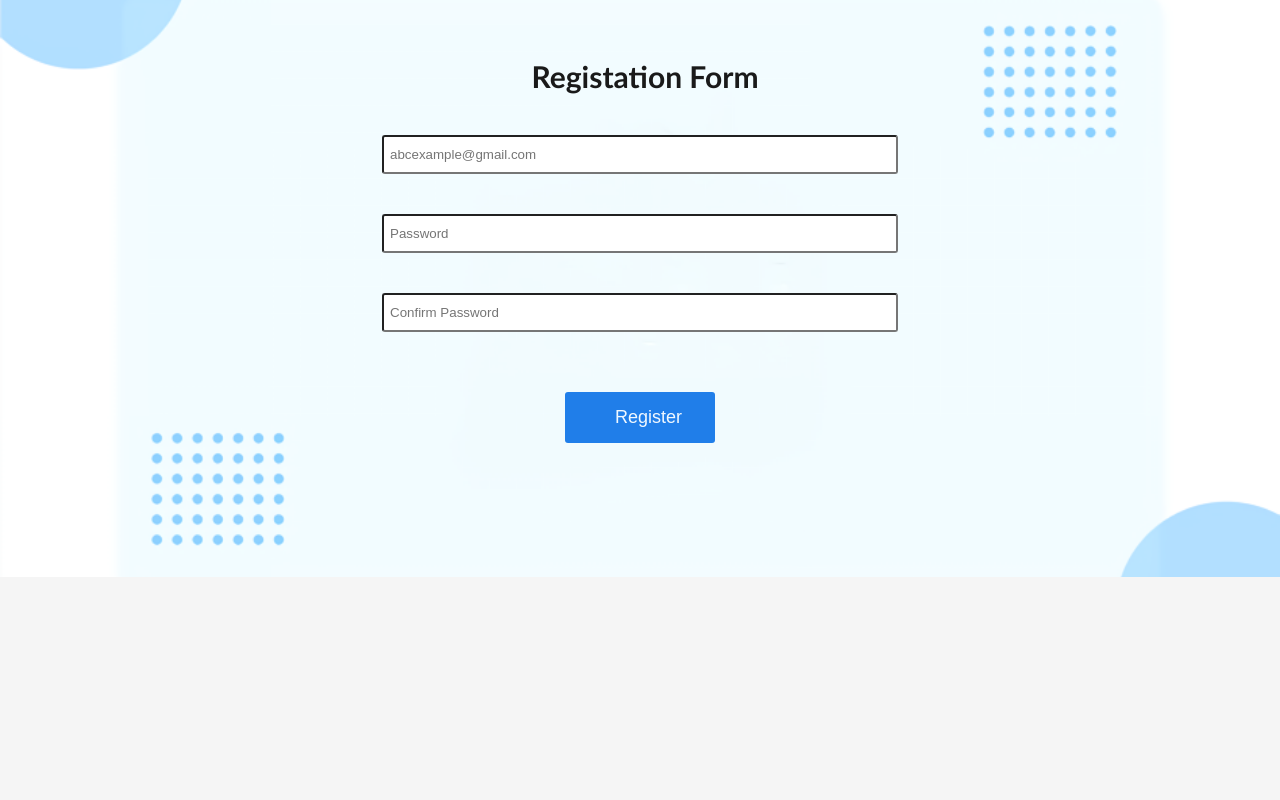
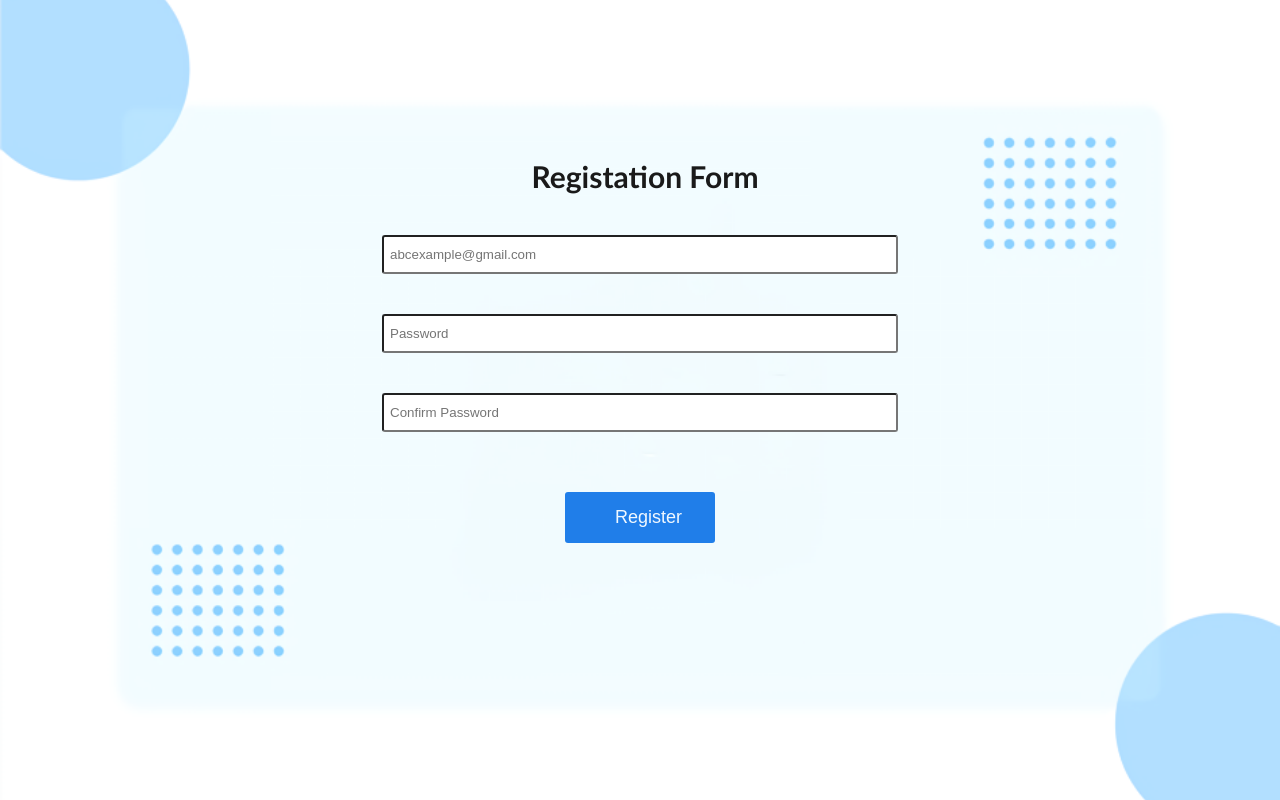
Before and after one commit to Purushottamyadav/frontend-contact-manger-10x, a React (Create React App) app: page /signuppage in a window 1280 px wide. Built offline with nearby package versions, Linux system fonts and the light colour scheme.

Commit message:
adding update

```diff
--- a/src/components/signuppage/signup.css
+++ b/src/components/signuppage/signup.css
@@ -28,7 +28,8 @@ input[type=text]:focus {
   }
   .main-container{
     background-image: url("../img/background.png");
-    height: 500px;
+    height: 100vh;
+    box-sizing: border-box;
   background-position: center;
   background-repeat: no-repeat;
   background-size: cover;
@@ -41,6 +42,7 @@ input[type=text]:focus {
   }
   .signup-heading{
     display: flex;
+    margin-top: 100px;
     align-self: center;
     color: rgb(26, 26, 26);
     font-weight: bolder;
--- a/src/components/signuppage/signuppage.js
+++ b/src/components/signuppage/signuppage.js
@@ -7,43 +7,29 @@ import "./signup.css";
 
 const Signuppage = () => {
 
-    const [email, setEmail] = useState("")
-    const [password, setPassword] = useState("")
-    const [confirmpassword, setConfirmpassword] = useState("")
-    const navigate = useNavigate()
+    const [email, setEmail] = useState("");
+    const [password, setPassword] = useState("");
+    const [confirmpassword, setConfirmpassword] = useState("");
+    const navigate = useNavigate();
 
 
     const handleOnSubmit = async (e) => {
-
-
-        const formdata = new FormData(e.target)
-        const email = formdata.get("email")
-        const password = formdata.get("password")
-        const confirmpassword = formdata.get("confirmpassword")
-
-
-        await axios.post('https://contact-manager-zxwn.onrender.com/signup', {
+        try{
+            await axios.post('http://localhost:8000/signup', {
                 email: email,
-            password: password,
-            confirmpassword: confirmpassword
-
-        }).then(res => res.json(),
-            res => alert(res.data),
-            alert("saved success fully"),
-            navigate('/')
-        )
-            .then(
-                (data) => {
-                    console.log(data);
-                }
-            )
-
-            .catch(err => {
-                console.log(err)
+                password: password
+            },{headers:{
+                "Content-Type":"application/json"
+            }}).then(res=>{
+                alert(res.data.msg);
+                navigate("/")
+            }).catch(data => {
+                    alert("hii " + data.data.msg);
             })
 
-
-
+        }catch(err){
+            alert("error in saving");
+        }
     }
     return (
         <>
@@ -53,7 +39,7 @@ const Signuppage = () => {
                 </div>
                 <div className="signup-container">
 
-                <form className='form' onSubmit={handleOnSubmit} >
+                    <div className='form'>
                         <input type="text" name='email' value={email} onChange={(e) => setEmail(e.target.value)} className='form-input2' placeholder='abcexample@gmail.com' required />
 
 
@@ -61,12 +47,13 @@ const Signuppage = () => {
 
                         <input type="text" name='confirmpassword' value={confirmpassword} onChange={(e) => setConfirmpassword(e.target.value)} className='form-input2' placeholder='Confirm Password' required />
 
-                    {password !== confirmpassword ? <p>password are not matchng</p> : null}
-                    <button className='btn-btn-register'>Register</button>
-                </form>
+                        {
+                            password !== confirmpassword ? <p>password are not matchng</p> : null
+                        }
+
+                        <button className='btn-btn-register' onClick={(e) => { handleOnSubmit(e)}}>Register</button>
                     </div>
-
-
+                </div>
             </div>
 
 
```
Lines whose indentation alone changed are shown as unchanged.
